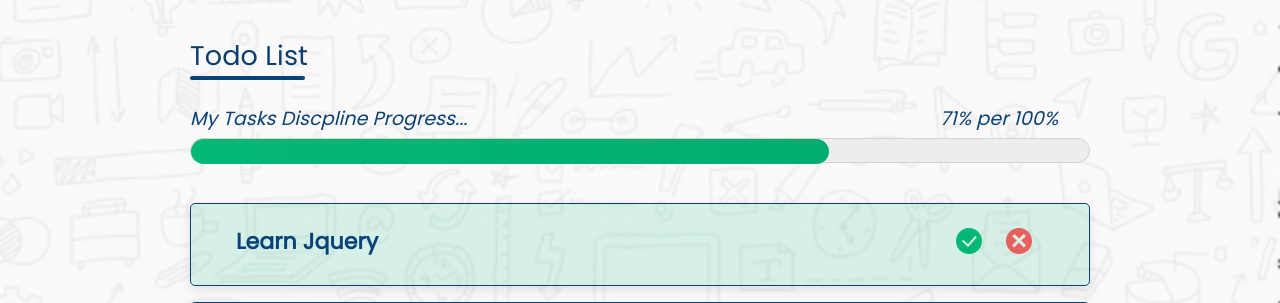
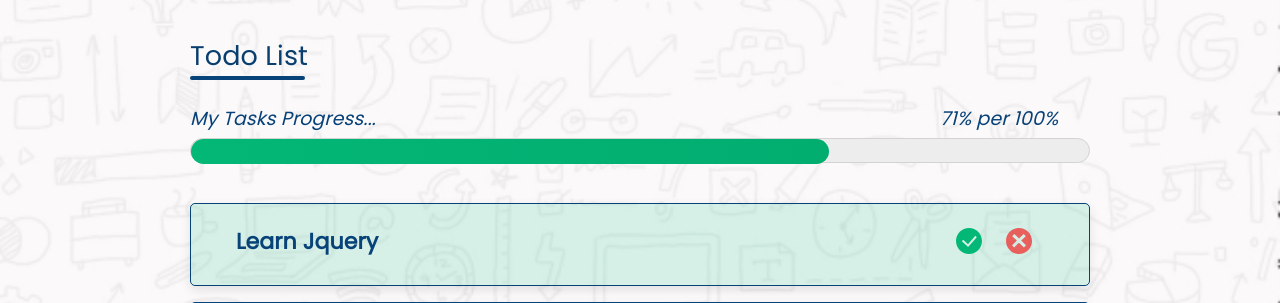
Before and after one commit to med-mahdi/Simple-To-do-App, a Django app: page /dashboard/ in a window 1280 px wide. Shown: the part 558-861 px from the top of the page. Run offline with Django 3.2, Linux system fonts and the light colour scheme; a user stored in the database is signed in; data comes from the database, SQL or seed files in the repository; some libraries are stand-ins or nearby versions.

Commit message:
get rid of a word

```diff
--- a/taskApp/templates/dashboard.html
+++ b/taskApp/templates/dashboard.html
@@ -98,7 +98,7 @@
 
                             <div class="progressbar-container">
                                 <div class="progress-text">
-                                    <span class="discpline">My Tasks Discpline Progress...</span>
+                                    <span class="discpline">My Tasks Progress...</span>
                                     <span id="per">{{result}}% per 100%</span>
                                 </div>
                                 <div class="progressBar">
```
